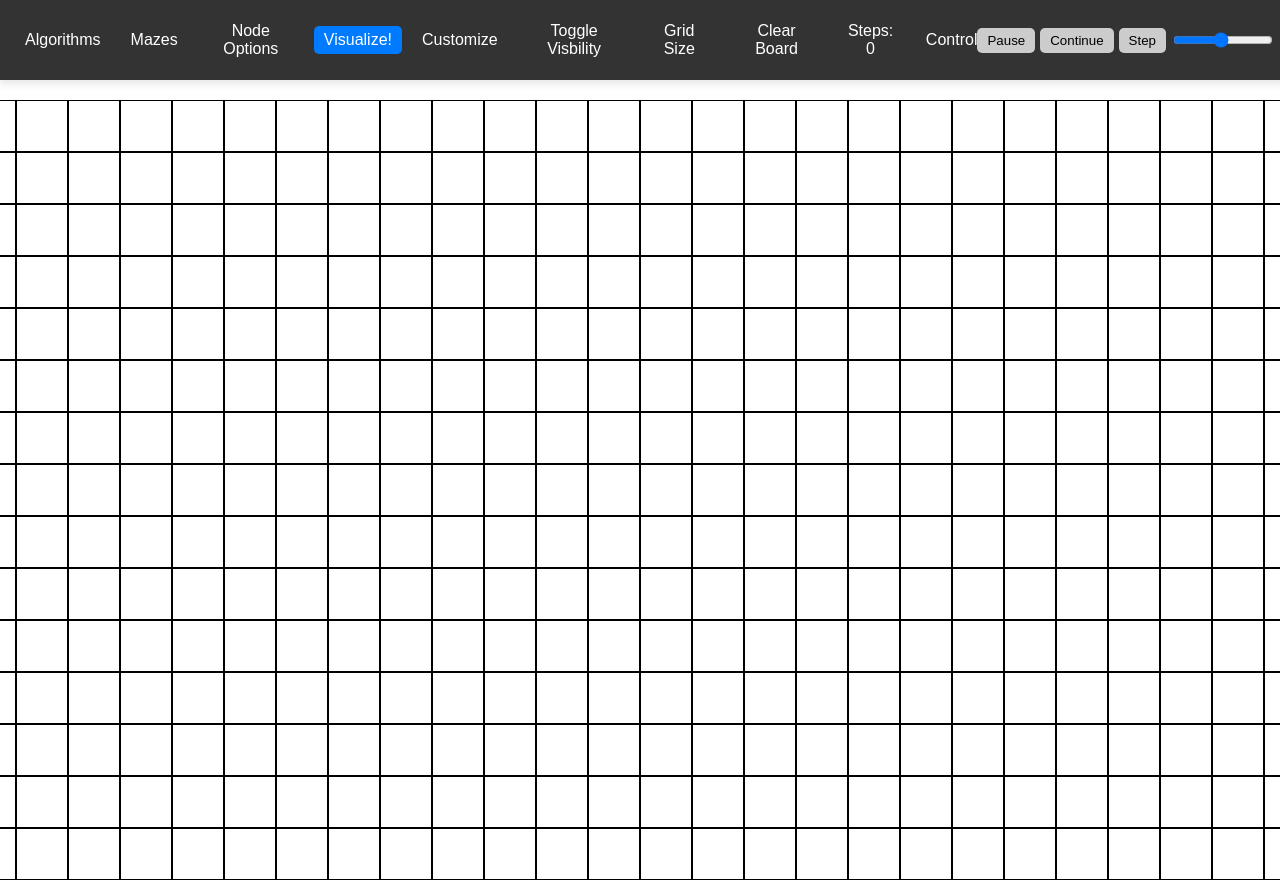
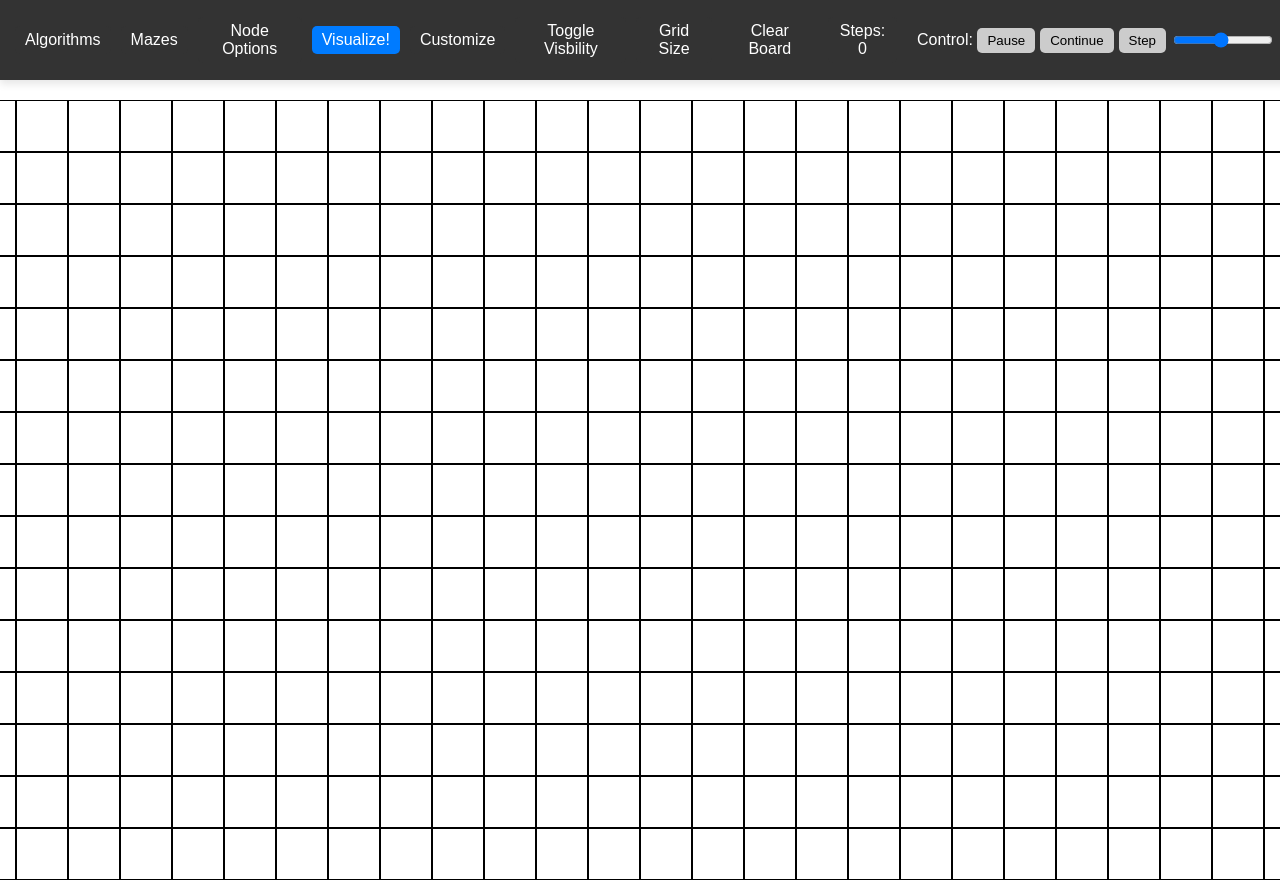
Before and after one commit to stepankriminskiy/PathfindingVisualizer, a React (Create React App) app: page / in a window 1280 px wide. Shown: the top 880 px of the page. Built offline with nearby package versions, Linux system fonts and the light colour scheme.

Commit message:
Control now has a colon and a space

```diff
--- a/src/App.jsx
+++ b/src/App.jsx
@@ -644,7 +644,7 @@ export default function App() {
               </div>
             </div>
             <div className="Button">
-              Control
+              Control:&nbsp;
               <div className="ControlButtons">
                 <button className="ControlButton" onClick={() => {handlePauseButtonClick();}}>Pause</button>
                 <button className="ControlButton" onClick={() => {handleContinueButtonClick();}}>Continue</button>
```
